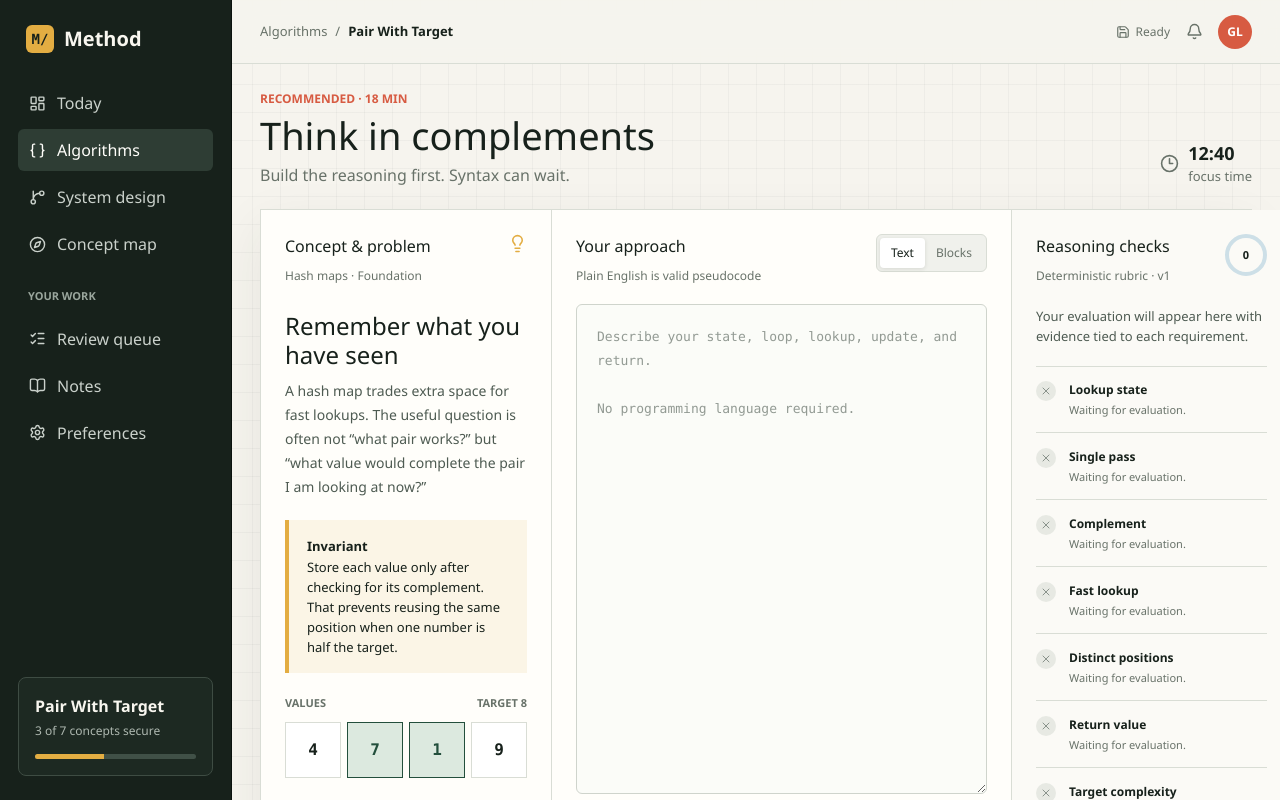
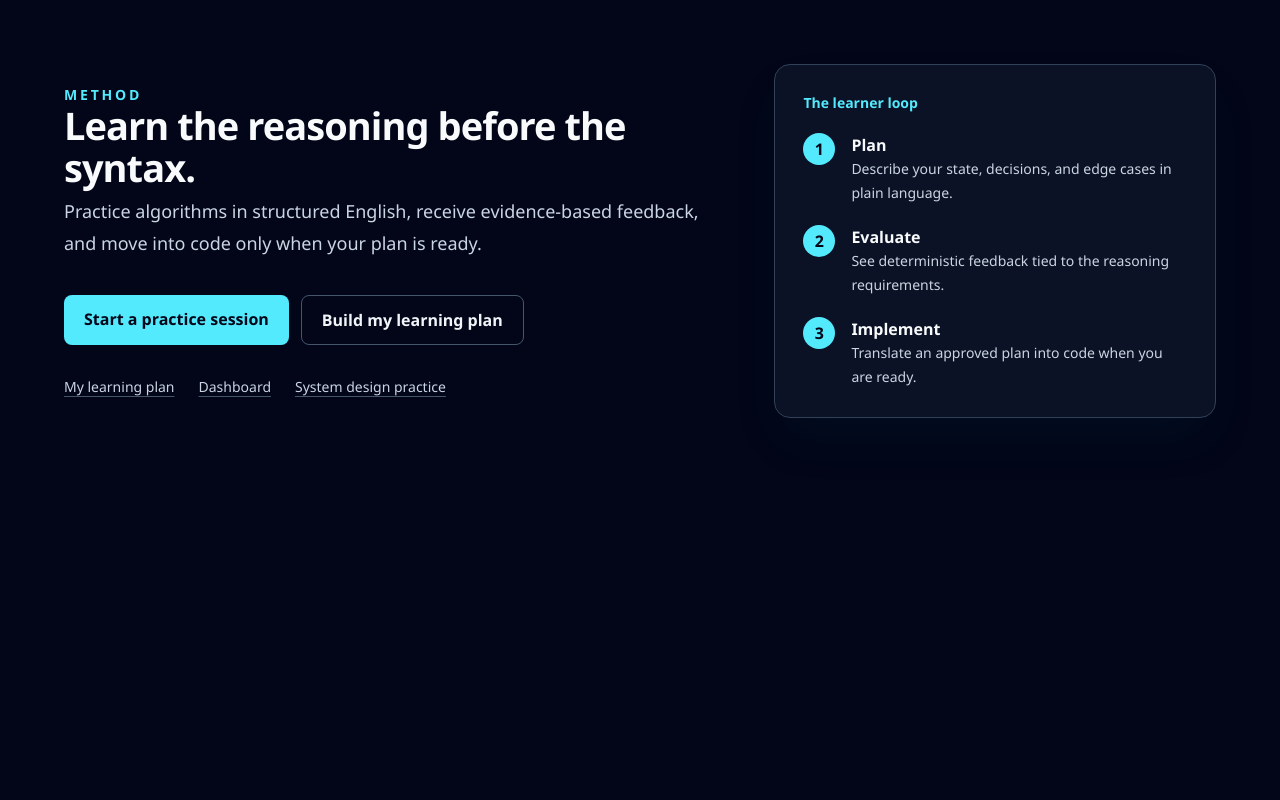
Before and after one commit to AdithyaDevi3/Leetcode-App, a Next.js app in the folder apps/web/: page / in a window 1280 px wide. Shown: the top 800 px of the page. Built offline with nearby package versions, Linux system fonts and the light colour scheme.

Commit message:
feat: add learner product entry shell

```diff
--- a/apps/web/src/app/page.tsx
+++ b/apps/web/src/app/page.tsx
@@ -1,5 +1,32 @@
-import { PracticeWorkspace } from "@/components/practice-workspace";
+import Link from 'next/link';
 
 export default function Home() {
-  return <PracticeWorkspace />;
+  return <main className="min-h-screen bg-slate-950 px-6 py-16 text-slate-50">
+    <section className="mx-auto grid max-w-6xl gap-12 lg:grid-cols-[1.2fr_0.8fr] lg:items-center">
+      <div>
+        <p className="text-sm font-semibold uppercase tracking-[0.2em] text-cyan-300">Method</p>
+        <h1 className="mt-5 max-w-3xl text-4xl font-bold tracking-tight sm:text-6xl">Learn the reasoning before the syntax.</h1>
+        <p className="mt-6 max-w-2xl text-lg leading-8 text-slate-300">Practice algorithms in structured English, receive evidence-based feedback, and move into code only when your plan is ready.</p>
+        <div className="mt-9 flex flex-wrap gap-3">
+          <Link className="rounded-lg bg-cyan-300 px-5 py-3 font-semibold text-slate-950 transition hover:bg-cyan-200" href="/practice">Start a practice session</Link>
+          <Link className="rounded-lg border border-slate-600 px-5 py-3 font-semibold text-slate-100 transition hover:border-slate-300" href="/onboarding">Build my learning plan</Link>
+        </div>
+        <div className="mt-8 flex flex-wrap gap-x-6 gap-y-3 text-sm text-slate-300">
+          <Link className="underline decoration-slate-600 underline-offset-4 hover:text-white" href="/learn">My learning plan</Link>
+          <Link className="underline decoration-slate-600 underline-offset-4 hover:text-white" href="/dashboard">Dashboard</Link>
+          <Link className="underline decoration-slate-600 underline-offset-4 hover:text-white" href="/system-design">System design practice</Link>
+        </div>
+      </div>
+      <aside className="rounded-2xl border border-slate-700 bg-slate-900/70 p-7 shadow-2xl shadow-cyan-950/20">
+        <p className="text-sm font-semibold text-cyan-300">The learner loop</p>
+        <ol className="mt-5 space-y-5">
+          {[
+            ['1', 'Plan', 'Describe your state, decisions, and edge cases in plain language.'],
+            ['2', 'Evaluate', 'See deterministic feedback tied to the reasoning requirements.'],
+            ['3', 'Implement', 'Translate an approved plan into code when you are ready.'],
+          ].map(([number, title, detail]) => <li className="flex gap-4" key={number}><span className="flex h-8 w-8 shrink-0 items-center justify-center rounded-full bg-cyan-300 font-bold text-slate-950">{number}</span><div><h2 className="font-semibold">{title}</h2><p className="mt-1 text-sm leading-6 text-slate-300">{detail}</p></div></li>)}
+        </ol>
+      </aside>
+    </section>
+  </main>;
 }
--- /dev/null
+++ b/apps/web/src/app/practice/page.tsx
@@ -0,0 +1,5 @@
+import { PracticeWorkspace } from '@/components/practice-workspace';
+
+export default function PracticePage() {
+  return <PracticeWorkspace />;
+}
```
